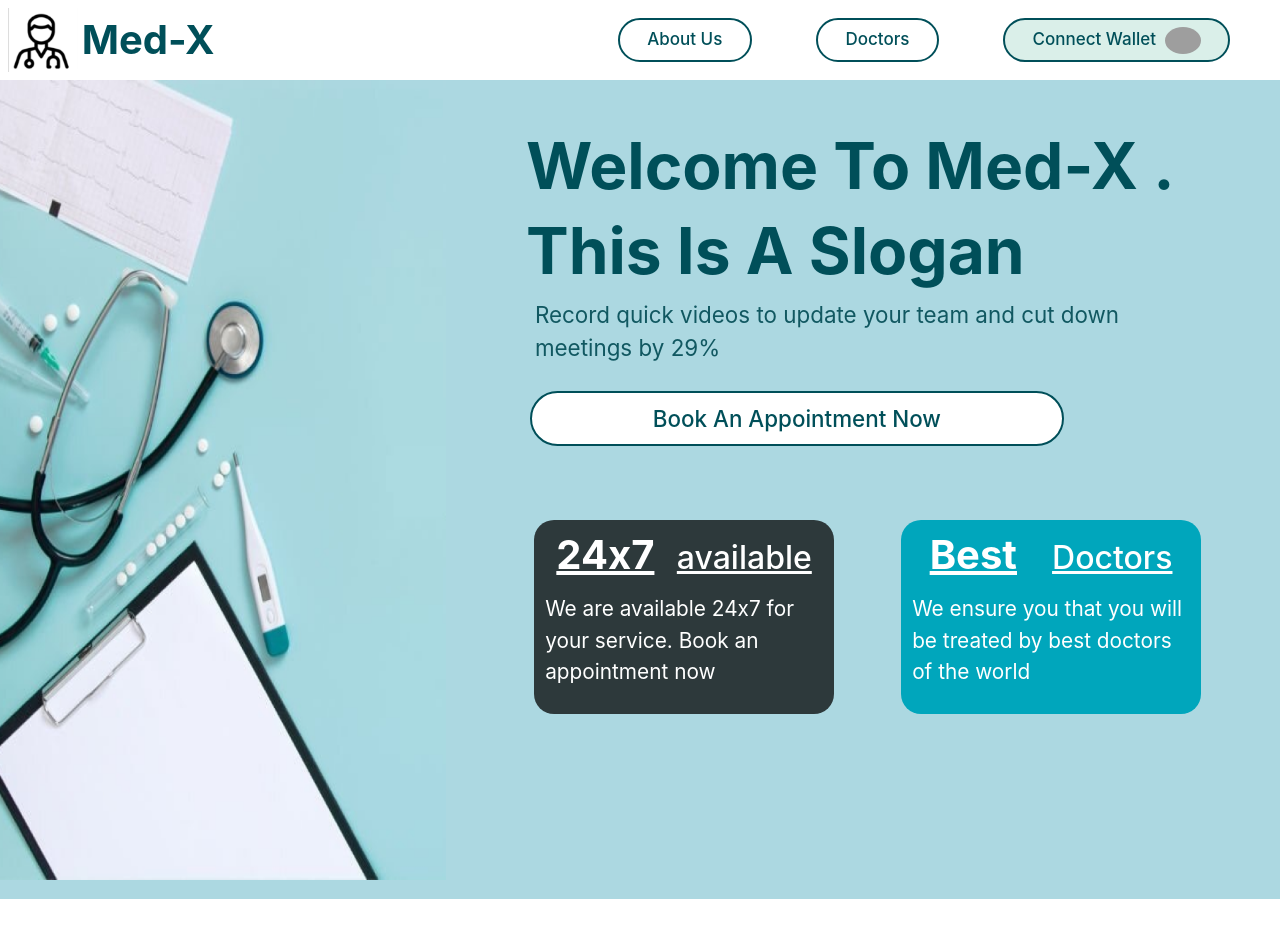
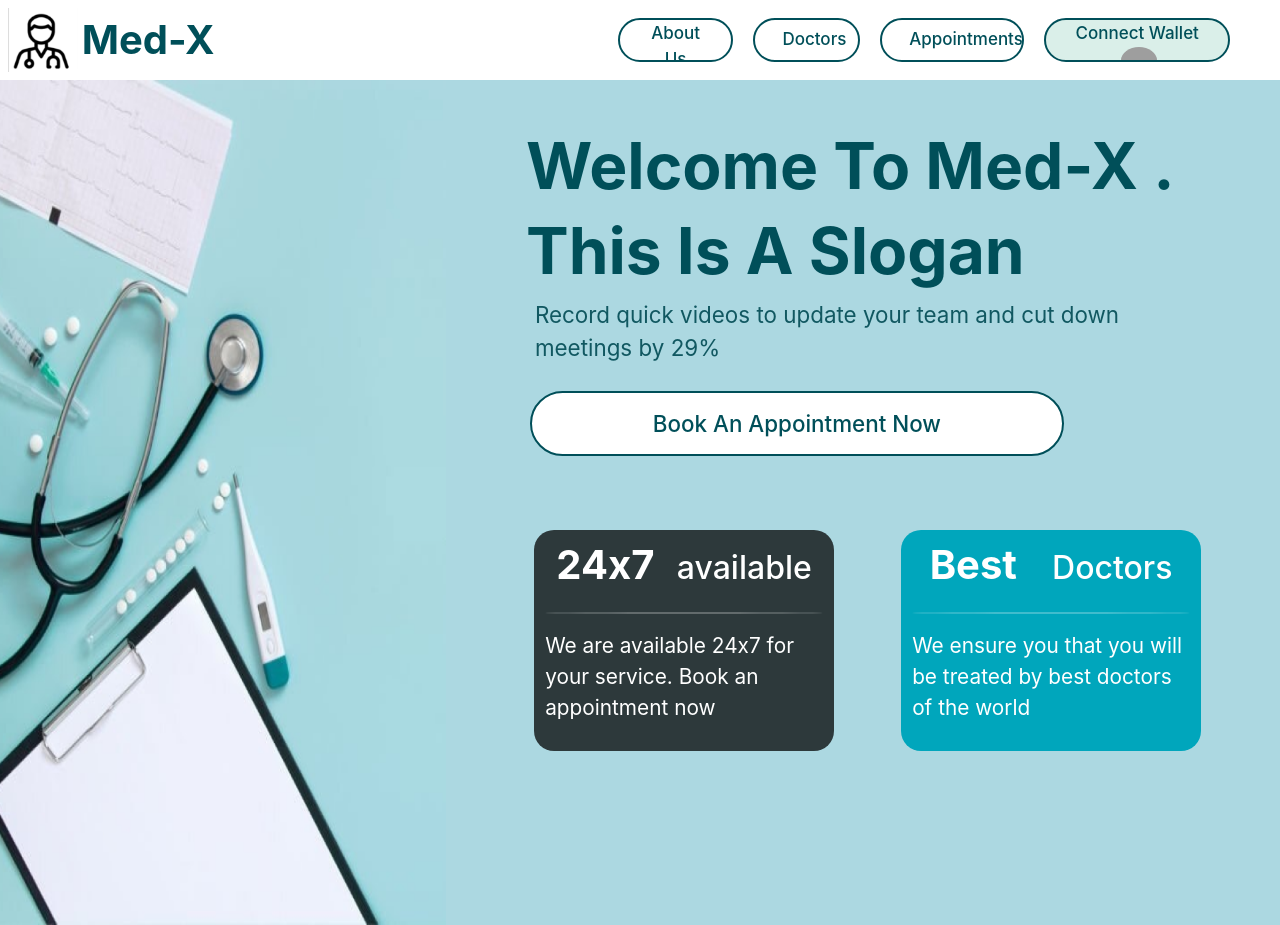
Before and after one commit to Sud0-AP/Med-X-Homecoders, a React (Create React App) app: page / in a window 1280 px wide. Before the commit the page ends 899 px from the top, so only its background shows below. Built offline with nearby package versions, Linux system fonts and the light colour scheme; grey boxes are pictures that could not be loaded.

Commit message:
some more cahanges button

```diff
--- a/src/components/Navbar.css
+++ b/src/components/Navbar.css
@@ -53,12 +53,12 @@ button {
   /* line-height: 2.5em; */
   margin: 10px;
   position: relative;
-  overflow: hidden;
+  overflow:hidden;
   border: 2px solid var(--color);
   transition: color 0.5s;
   z-index: 1;
   font-size: 17px;
-  border-radius: 61px;
+  border-radius: 35px;
   font-weight: 500;
   color: var(--color);
   background-color: #fff;
@@ -73,14 +73,16 @@ button:before {
   position: absolute;
   z-index: -1;
   background: var(--color);
-  height: 150px;
+  height: 250px;
   width: 450px;
-  border-radius: 50%;
+  border-radius: 35%;
 }
 
 button:hover {
   color: #fff;
   transform: scale(1.1);
+  background-color: var(--color);
+  transition: all 0.5s;
 }
 
 button:before {
--- a/src/components/Navbar.jsx
+++ b/src/components/Navbar.jsx
@@ -11,6 +11,7 @@ function Navbar() {
       <div className="right">
         <button className="about_us">About Us</button>
         <button className="Register">Doctors</button>
+        <button className="appointments">Appointments</button>
         <button className="connect_wallet">Connect Wallet <img src="https://cdn.pixabay.com/photo/2015/10/05/22/37/blank-profile-picture-973460__480.png" className="wallet_pic" alt="" /></button>
       </div>
     </div>
--- a/src/pages/Landingpage.css
+++ b/src/pages/Landingpage.css
@@ -12,7 +12,7 @@
 
 .bg_img {
   width: 100%;
-  height: 100vh;
+  height: 100%;
 }
 
 .content {
@@ -45,7 +45,7 @@ button.appointment {
 button.appointment:before {
   height: 110px;
   width: 800px;
-  transition: all 0.4s;
+  transition: all 0.5s;
 }
 
 .slogan_para {
@@ -96,6 +96,7 @@ h1.quality_head {
   font-size: 1.3rem;
 }
 
-u{
-
+hr{
+  border-top:2px solid rgb(255, 255, 255);
+  border-radius: 50%;
 }
--- a/src/pages/Landingpage.jsx
+++ b/src/pages/Landingpage.jsx
@@ -22,23 +22,22 @@ function Landingpage() {
           </div>
           <div className="quality">
             <div className="leftquality">
-              <u>
                 <h1 className="quality_head">
                   24x7
                   <h2>available</h2>
                 </h1>
-              </u>
+                <hr />
               <p className="quality_para">
                 We are available 24x7 for your service. Book an appointment now
               </p>
             </div>
             <div className="rightquality">
-              <u>
+
                 <h1 className="quality_head">
                   Best
                   <h2>Doctors</h2>
                 </h1>
-              </u>
+                <hr />
               <p className="quality_para">
                 We ensure you that you will be treated by best doctors of the
                 world
```
